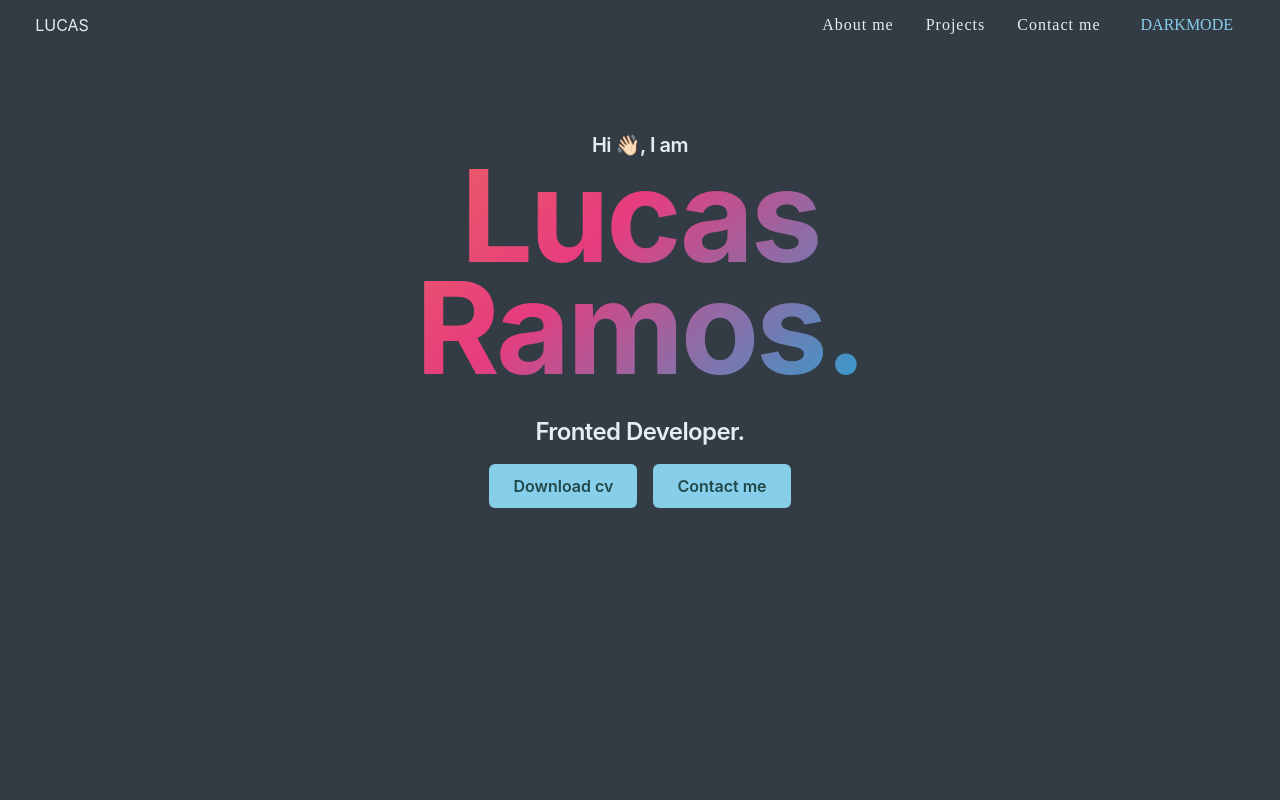
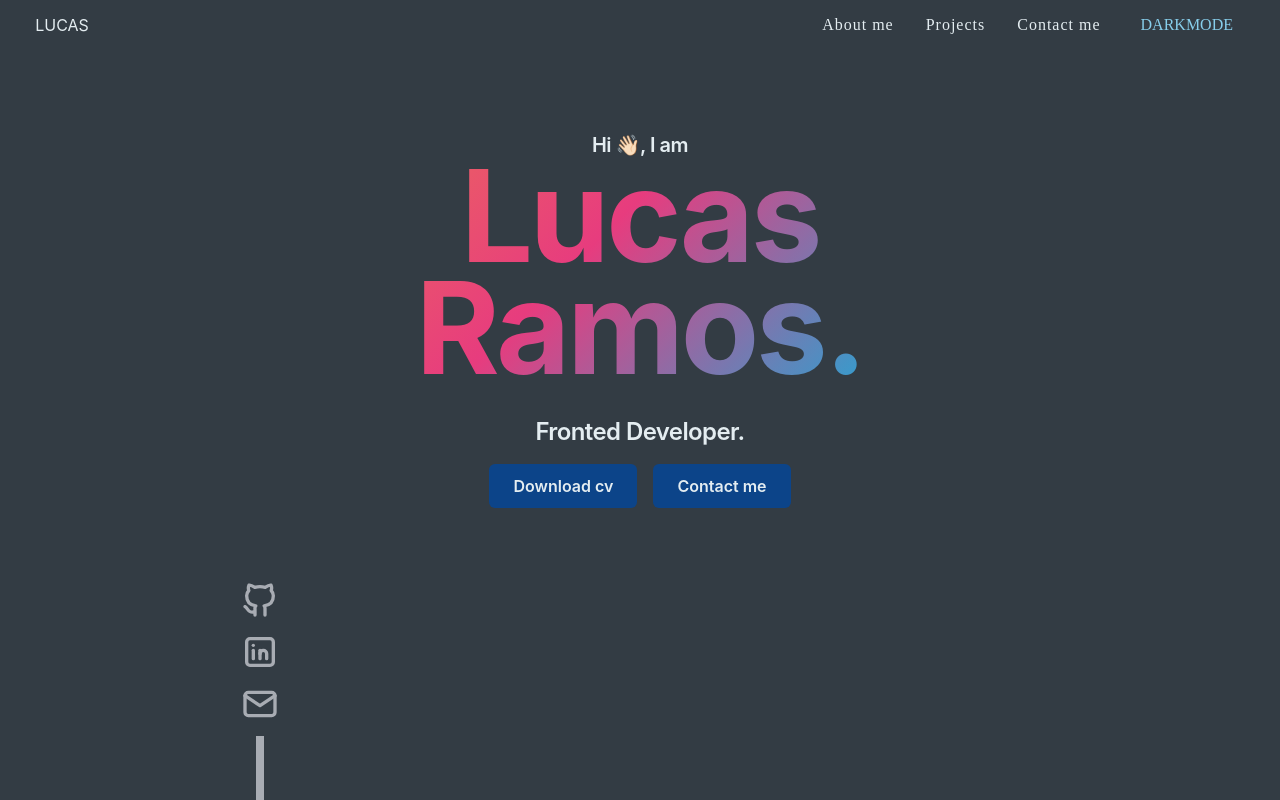
Before and after one commit to LucasEzequielBecerra/PORTFOLIO, a React (Vite) app: page / in a window 1280 px wide. Built offline with nearby package versions, Linux system fonts and the light colour scheme.

Commit message:
add social buttons and style

```diff
--- a/src/App.css
+++ b/src/App.css
@@ -11,3 +11,7 @@ h6,
 p {
     color: #e4edf1 !important
 }
+
+a {
+    text-decoration: none;
+}
--- /dev/null
+++ b/src/components/Hello.css
@@ -0,0 +1,53 @@
+.social-buttons-list {
+    gap: 0.75rem;
+    display: flex;
+    flex-direction: column;
+    position: absolute;
+    bottom: 0;
+    left: 15rem;
+    list-style: none;
+    margin: 0;
+    padding: 0;
+}
+
+.item-social {
+    display: flex;
+    gap: 0.5rem;
+}
+
+.item-social a {
+    color: #a8acb3;
+}
+
+.item-social a svg {
+    width: 2.5rem;
+    height: 2.5rem;
+    display: block;
+}
+
+.item-social a svg:hover {
+    scale: 1.25;
+    color: #0c4489;
+}
+
+.social-button-div {
+    display: block;
+    background-color: #a8acb3;
+    width: 0.5rem;
+    height: 4rem;
+    margin-left: auto;
+    margin-right: auto;
+}
+
+@media (max-width: 1024px) {
+    .social-buttons-list {
+        position: inherit;
+        flex-direction: row;
+        justify-content: center;
+        margin-top: 2rem;
+    }
+
+    .social-button-div {
+        display: none;
+    }
+}
--- a/src/components/Hello.jsx
+++ b/src/components/Hello.jsx
@@ -1,6 +1,7 @@
 import { Box, Button, Typography } from '@mui/joy';
 import Typewriter from 'typewriter-effect'
 import { keyframes } from '@emotion/react';
+import './Hello.css'
 
 const gradient = keyframes`
 0% {
@@ -21,15 +22,34 @@ new Typewriter('#typewriter', {
 const Hello = ( ) => {
   return (
     <Box id='hello'>
+
     <Box sx={{display:'flex', justifyContent:'center', alignItems: 'center', flexDirection: 'column', marginTop:'5rem'}}>
       <Typography level='h4'> Hi 👋🏻, I am</Typography>
       <Typography level='h1' sx={{fontWeight:'700', fontSize:'8rem', lineHeight:"7rem", background:"-webkit-linear-gradient(-45deg,#ee7752,#e73c7e,#23a6d5, #23d5ab)",backgroundSize:"250%", WebkitBackgroundClip:"text", WebkitTextFillColor:"transparent", animation:`${gradient} 5s ease infinite`, display:'flex', flexDirection:'column', alignItems:'center'}}>Lucas <span>Ramos.</span></Typography>
       <Typography level='h3' sx={{marginTop:'2rem'}}>Fronted Developer.</Typography>
     </Box>
     <Box sx={{display:'flex', justifyContent:'center', gap:'1rem', marginTop:'1rem'}}>
-    <Button size='lg' sx={{ backgroundColor:'#87ceeb', color:'#214949', ":hover":{backgroundColor:'#e4edf1 '}}}  >Download cv</Button>
-    <Button size='lg' sx={{ backgroundColor:'#87ceeb', color:'#214949', ":hover":{backgroundColor:'#e4edf1 '} }} >Contact me</Button>
+    <Button size='lg' sx={{ backgroundColor:'#0c4489', color:'#e4edf1', ":hover":{scale:'1.1'}}}  >Download cv</Button>
+    <Button size='lg' sx={{ backgroundColor:'#0c4489', color:'#e4edf1', ":hover":{scale:'1.1'} }} >Contact me</Button>
     </Box>
+    <ul className='social-buttons-list'>
+        <li className='item-social'>
+          <a href="">
+            <svg xmlns="http://www.w3.org/2000/svg" width="24" height="24" viewBox="0 0 24 24" strokeWidth="2" stroke="currentColor" fill="none" strokeLinecap="round" strokeLinejoin="round"><path stroke="none" d="M0 0h24v24H0z" fill="none"></path><path d="M9 19c-4.3 1.4 -4.3 -2.5 -6 -3m12 5v-3.5c0 -1 .1 -1.4 -.5 -2c2.8 -.3 5.5 -1.4 5.5 -6a4.6 4.6 0 0 0 -1.3 -3.2a4.2 4.2 0 0 0 -.1 -3.2s-1.1 -.3 -3.5 1.3a12.3 12.3 0 0 0 -6.2 0c-2.4 -1.6 -3.5 -1.3 -3.5 -1.3a4.2 4.2 0 0 0 -.1 3.2a4.6 4.6 0 0 0 -1.3 3.2c0 4.6 2.7 5.7 5.5 6c-.6 .6 -.6 1.2 -.5 2v3.5"></path></svg>
+          </a>
+          </li>
+        <li className='item-social'>
+          <a href="">
+            <svg xmlns="http://www.w3.org/2000/svg" width="24" height="24" viewBox="0 0 24 24" strokeWidth="2" stroke="currentColor" fill="none" strokeLinecap="round" strokeLinejoin="round"><path stroke="none" d="M0 0h24v24H0z" fill="none"></path><rect x="4" y="4" width="16" height="16" rx="2"></rect><line x1="8" y1="11" x2="8" y2="16"></line><line x1="8" y1="8" x2="8" y2="8.01"></line><line x1="12" y1="16" x2="12" y2="11"></line><path d="M16 16v-3a2 2 0 0 0 -4 0"></path></svg>
+          </a>
+          </li>
+        <li className='item-social'>
+          <a href="">
+            <svg xmlns="http://www.w3.org/2000/svg" width="24" height="24" viewBox="0 0 24 24" strokeWidth="2" stroke="currentColor" fill="none" strokeLinecap="round" strokeLinejoin="round"><path stroke="none" d="M0 0h24v24H0z" fill="none"></path><rect x="3" y="5" width="18" height="14" rx="2"></rect><polyline points="3 7 12 13 21 7"></polyline></svg>
+          </a>
+          </li>
+        <div className='social-button-div'></div>
+      </ul>
     </Box>
   )
 }
```
